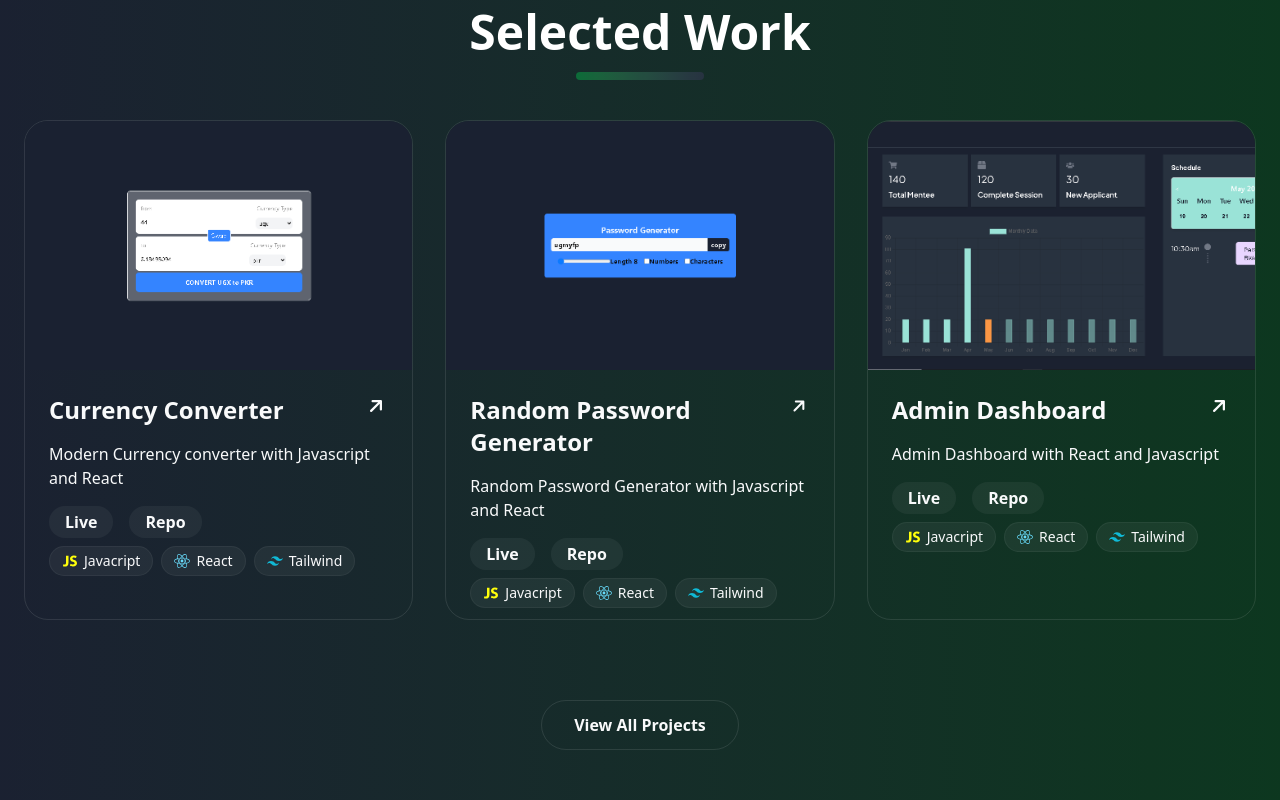
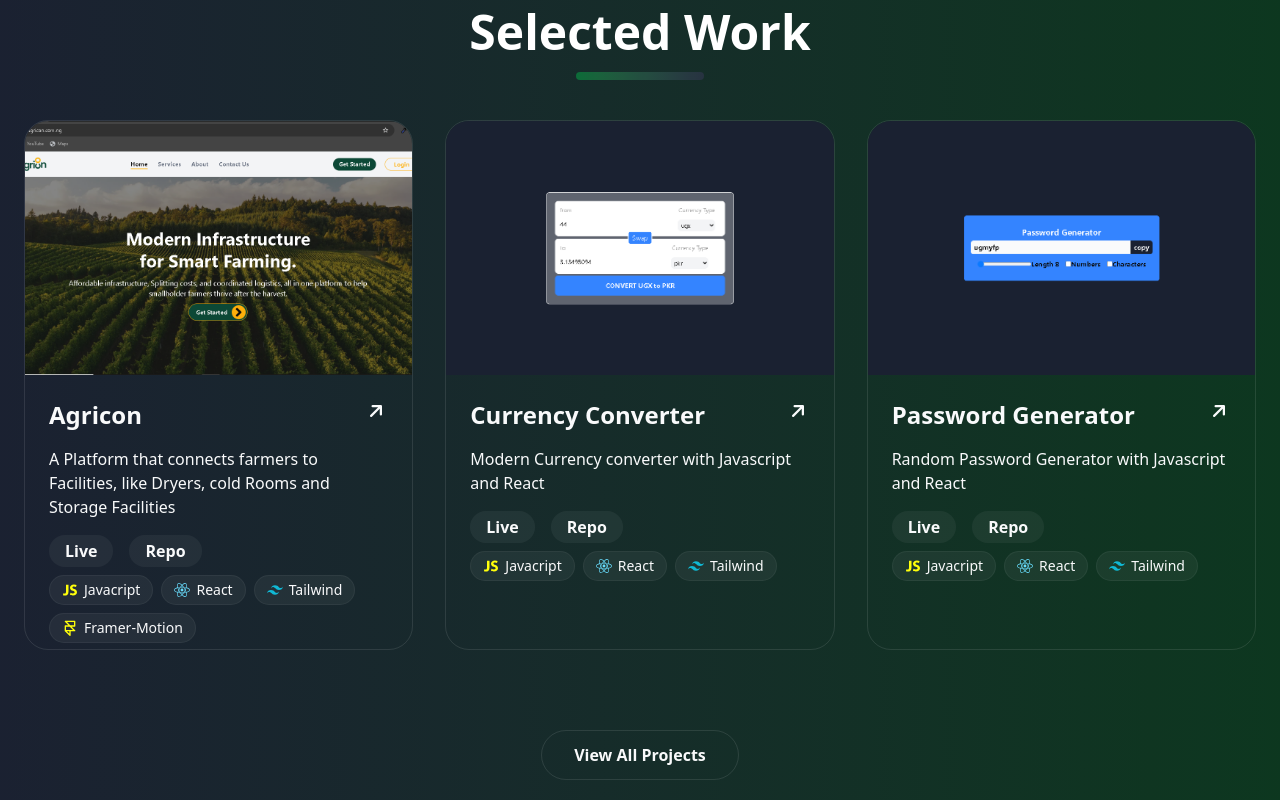
Before and after one commit to Gogo602/Portfolio, a Next.js app: page / in a window 1280 px wide. Shown: the part 920-1720 px from the top of the page. Built offline with nearby package versions, Linux system fonts and the light colour scheme.

Commit message:
File: Component/selectedWork; added another project

```diff
--- a/components/selectedWork.tsx
+++ b/components/selectedWork.tsx
@@ -10,10 +10,25 @@ import { IoLogoJavascript } from "react-icons/io";
 import { SiTailwindcss } from 'react-icons/si';
 import { SiAppwrite } from "react-icons/si";
 import { RiNextjsLine } from "react-icons/ri";
+import { FiFramer } from "react-icons/fi";
+
 
 
 
 const projects = [
+  {
+    title: "Agricon",
+    description: "A Platform that connects farmers to Facilities, like Dryers, cold Rooms and Storage Facilities",
+    live: <Link href='https://agricon.com.ng'>Live</Link>,
+    repo: <Link href="https://github.com/Gogo602/agricon-frontend">Repo</Link>,
+    tech: [
+      { name: "Javacript", icon: IoLogoJavascript, color: "#FFFF00" },
+      { name: "React", icon: FaReact, color: "#61DAFB" },
+      { name: "Tailwind", icon: SiTailwindcss, color: "#06B6D4" },
+      { name: "Framer-Motion", icon: FiFramer, color: "#FFFF00" },
+    ],
+    image: '/agriconLand.PNG'
+  },
   {
     title: "Currency Converter",
     description: "Modern Currency converter with Javascript and React",
@@ -28,7 +43,7 @@ const projects = [
   },
 
   {
-    title: "Random Password Generator",
+    title: "Password Generator",
     description: "Random Password Generator with Javascript and React",
     live: <Link href='https://password-generator-xi-azure.vercel.app'>Live</Link>,
     repo: <Link href="https://github.com/Gogo602/Password-Generator.git">Repo</Link>,
@@ -110,11 +125,10 @@ const SelectedWork = () => {
     }
 
     // useEffect to check ref.
-    useEffect(() => {
-        if (projectsSectionRef.current) {
-          //  console.log("Ref is attached:", projectsSectionRef.current);
-        }
-    }, []);
+    // useEffect(() => {
+    //     if (projectsSectionRef.current) {
+    //     }
+    // }, []);
 
 
   return (
@@ -142,7 +156,7 @@ const SelectedWork = () => {
                   y: -10,
                   transition: { duration: 0.2 }
                 }}
-                className='group relative h-[500px] rounded-3xl overflow-hidden bg-surface border border-white/10 cursor-pointer'
+                className='group relative h-[530px] pb-5 rounded-3xl overflow-hidden bg-surface border border-white/10 cursor-pointer'
               >
                 <motion.div className='h-1/2 w-full relative'>
                   <Image
```
Also changed, not shown: public/agriconland.PNG (added).
